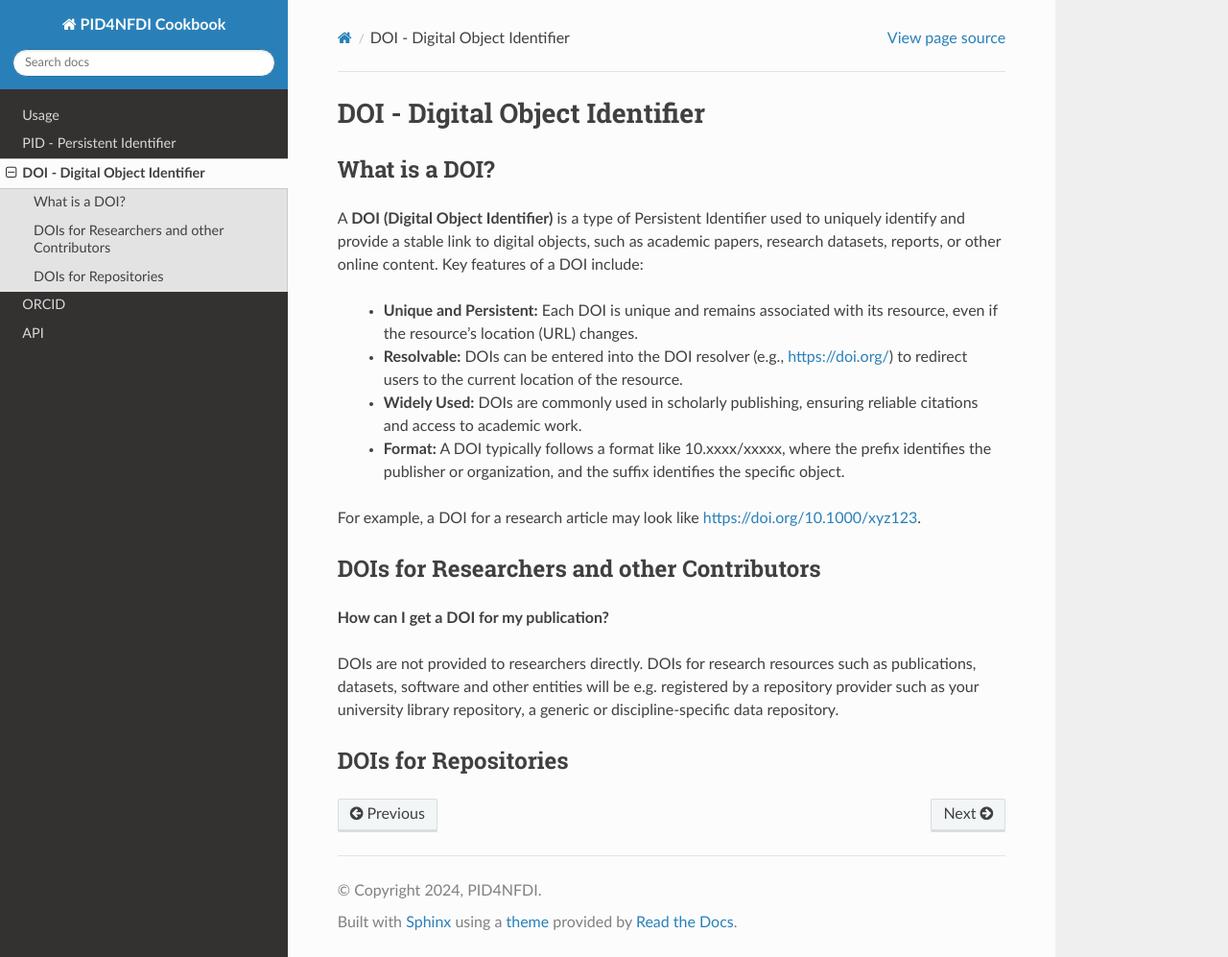
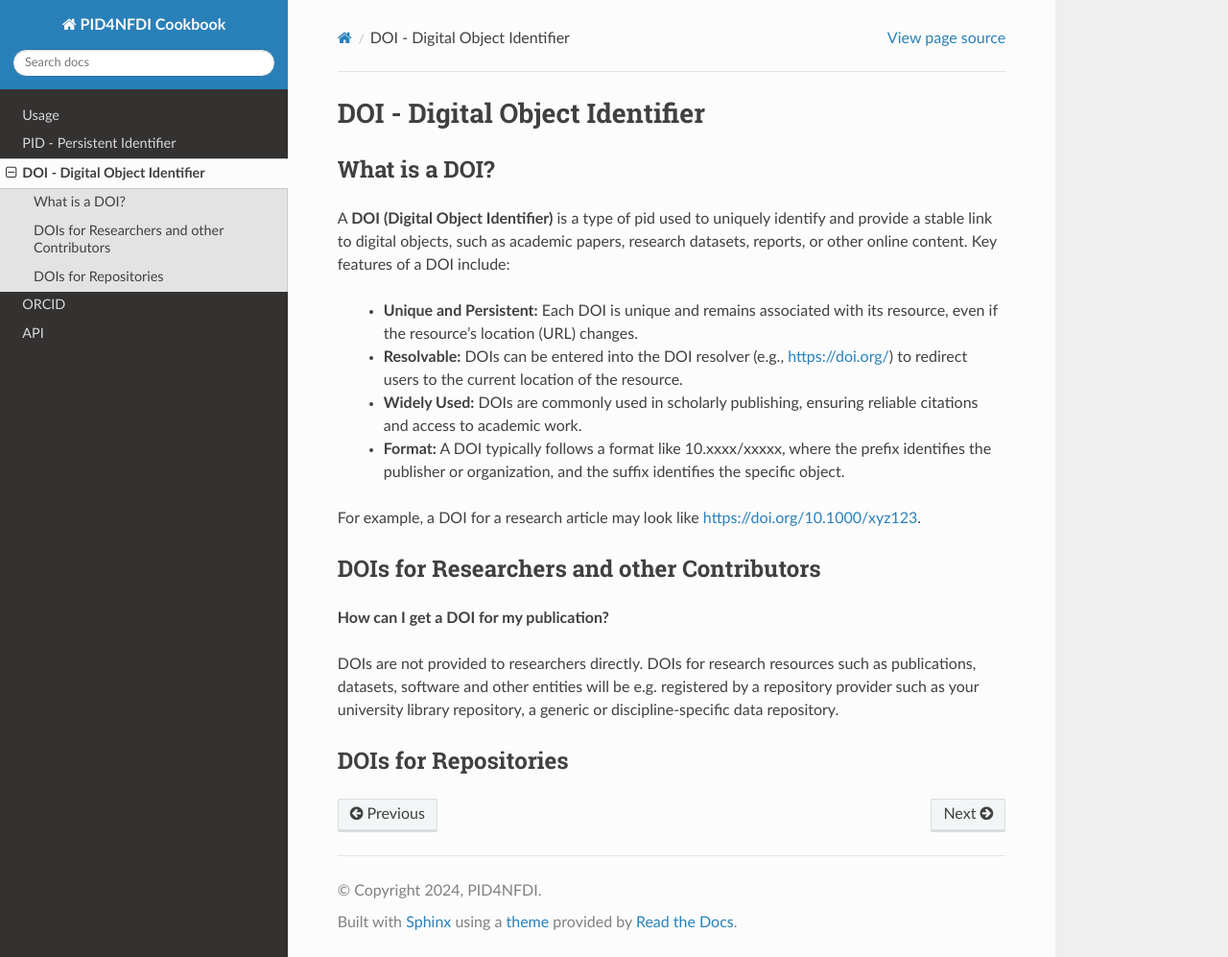
Before and after one commit to stephw-tib/pid4nfdi-training, a Sphinx documentation site: the page built from docs/source/doi.rst, in a window 1280 px wide and 997 px high. Shown: the whole window at 96% size. Built offline with Sphinx 7.4.7 and the Read the Docs theme 3.1.0, drawn with Linux system fonts in a browser that asks for light colours; pages that are not in the unit, such as notebooks, are missing from menus.

Commit message:
Update doi.rst
internal link

```diff
--- a/docs/source/doi.rst
+++ b/docs/source/doi.rst
@@ -3,7 +3,7 @@
 What is a DOI?
 ---------------
 
-A **DOI (Digital Object Identifier)** is a type of :ref:`Persistent Identifier` used to uniquely identify and provide a stable link to digital objects, such as academic papers, research datasets, reports, or other online content.
+A **DOI (Digital Object Identifier)** is a type of :ref:`pid` used to uniquely identify and provide a stable link to digital objects, such as academic papers, research datasets, reports, or other online content.
 Key features of a DOI include:
  * **Unique and Persistent:** Each DOI is unique and remains associated with its resource, even if the resource's location (URL) changes.
  * **Resolvable:** DOIs can be entered into the DOI resolver (e.g., https://doi.org/) to redirect users to the current location of the resource.
```
